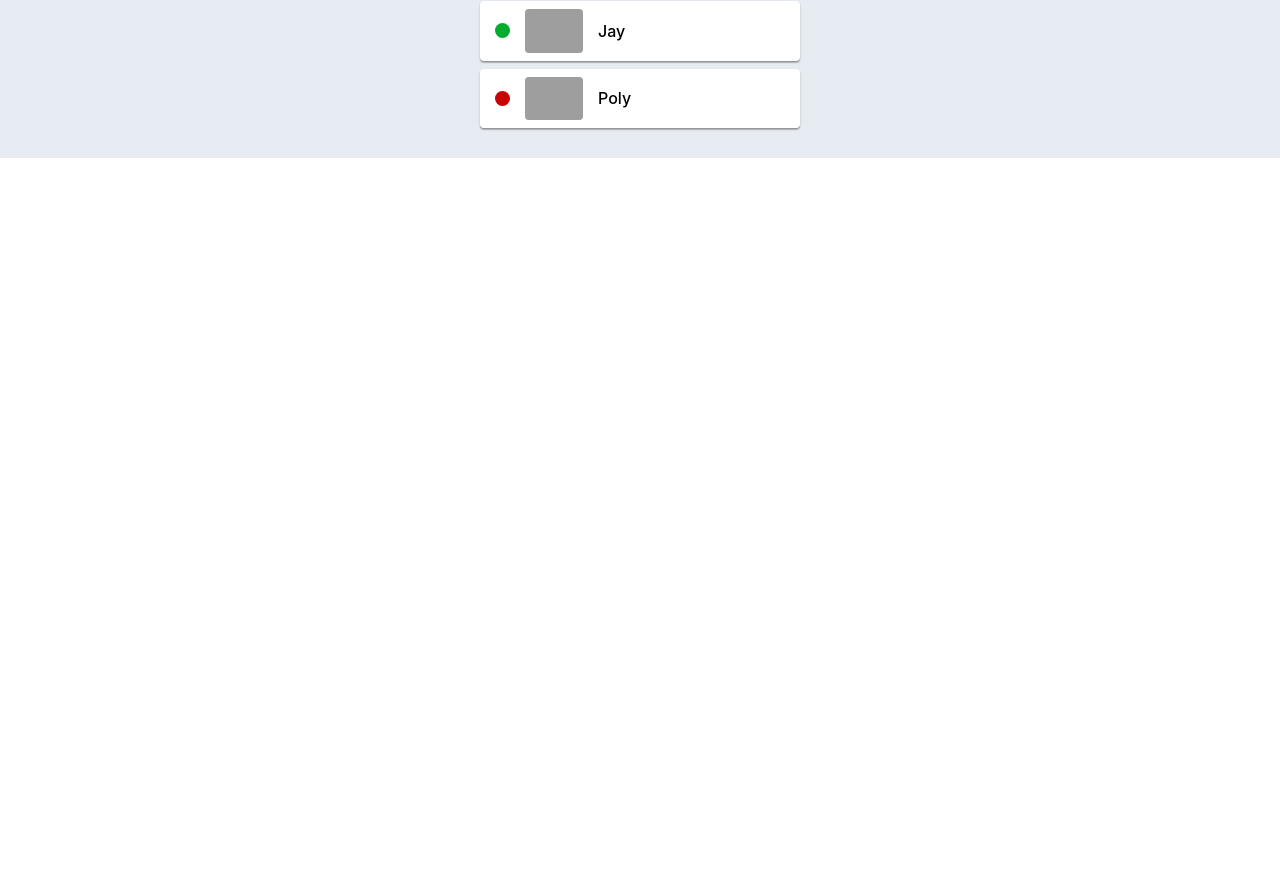
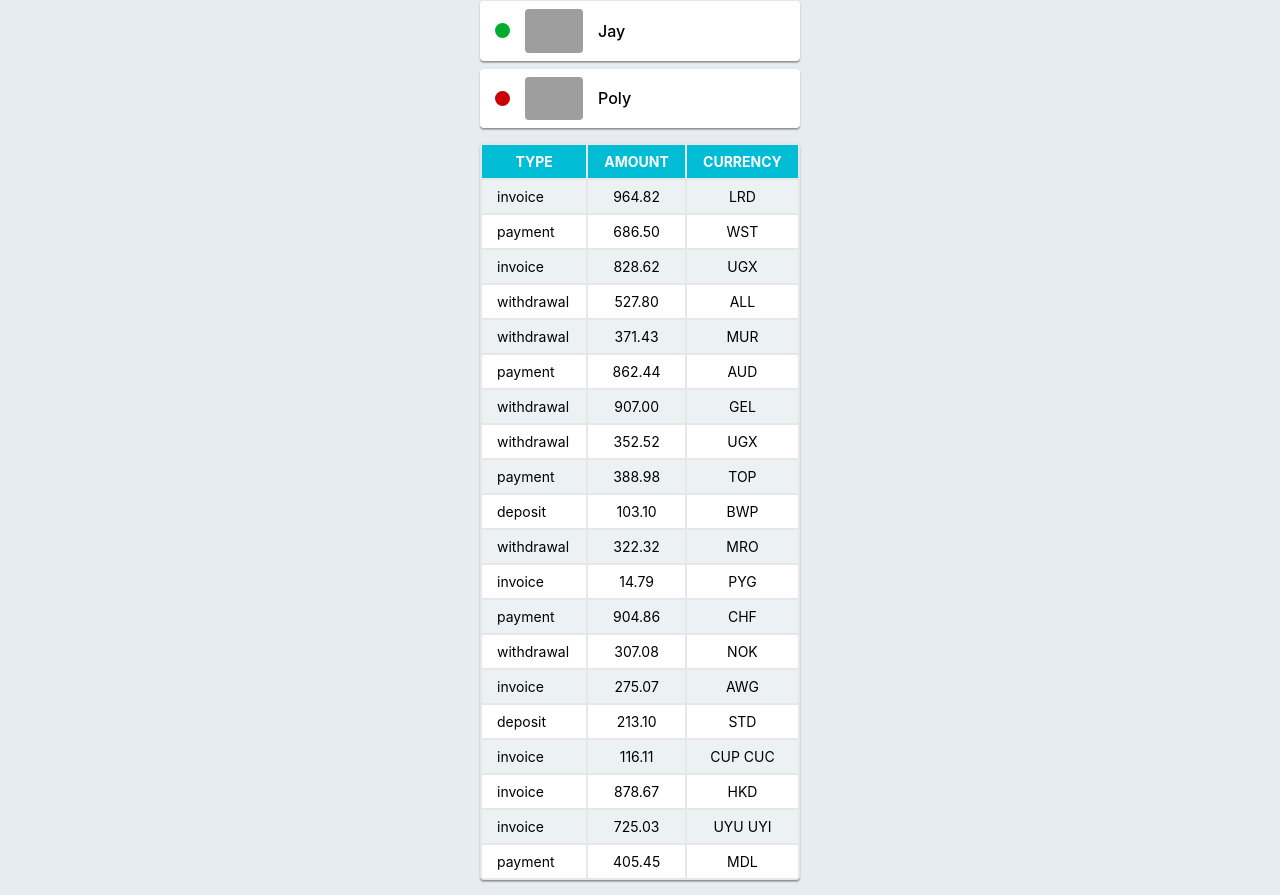
Before and after one commit to flashforward55/goit-react-hw-01-components, a React (Create React App) app: page / in a window 1280 px wide. Shown: the part 670-1565 px from the top of the page. Before the commit the page ends 828 px from the top, so only its background shows below. Built offline with nearby package versions, Linux system fonts and the light colour scheme; grey boxes are pictures that could not be loaded.

Commit message:
Add component TransactionHistory

```diff
--- a/src/components/App.jsx
+++ b/src/components/App.jsx
@@ -1,12 +1,13 @@
-
 import { Container } from 'components/App.styled';
 import { Profile } from 'components/Profile/Profile';
 import { Statistics } from 'components/Statistics/Statistics';
 import { FriendList } from 'components/FriendList/FriendList';
+import { TransactionHistory } from 'components/TransactionHistory/TransactionHistory';
 
 import user from 'base/user.json';
-import data from 'base/data.json'
+import data from 'base/data.json';
 import friends from 'base/friends.json';
+import transactions from 'base/transactions.json';
 
 export const App = () => {
   return (
@@ -20,7 +21,7 @@ export const App = () => {
       />
       <Statistics title="Upload stats" stats={data} />
       <FriendList friends={friends} />
+      <TransactionHistory items={transactions} />
     </Container>
-
   );
 };
--- /dev/null
+++ b/src/components/TransactionHistory/TransactionHistory.jsx
@@ -0,0 +1,44 @@
+import PropTypes from 'prop-types';
+import {
+  TransactionBody,
+  TransactionTable,
+  TransactionTd,
+  TransactionTh,
+  TransactionThead,
+  TransactionTr,
+} from './TransactionHistory.styled';
+
+export const TransactionHistory = ({ items }) => {
+  return (
+    <TransactionTable>
+      <TransactionThead>
+        <TransactionTr>
+          <TransactionTh>Type</TransactionTh>
+          <TransactionTh>Amount</TransactionTh>
+          <TransactionTh>Currency</TransactionTh>
+        </TransactionTr>
+      </TransactionThead>
+
+      <TransactionBody>
+        {items.map(({ id, type, amount, currency }) => (
+          <TransactionTr key={id}>
+            <TransactionTd>{type}</TransactionTd>
+            <TransactionTd>{amount}</TransactionTd>
+            <TransactionTd>{currency}</TransactionTd>
+          </TransactionTr>
+        ))}
+      </TransactionBody>
+    </TransactionTable>
+  );
+};
+
+TransactionHistory.propTypes = {
+  items: PropTypes.arrayOf(
+    PropTypes.exact({
+      id: PropTypes.string.isRequired,
+      type: PropTypes.string.isRequired,
+      amount: PropTypes.string.isRequired,
+      currency: PropTypes.string.isRequired,
+    }).isRequired
+  ),
+};
--- /dev/null
+++ b/src/components/TransactionHistory/TransactionHistory.styled.jsx
@@ -0,0 +1,42 @@
+import styled from '@emotion/styled';
+
+export const TransactionTable = styled.table`
+  margin: 0 auto;
+  width: 320px;
+
+  border-radius: 4px;
+  box-shadow: 0px 1px 3px rgba(0, 0, 0, 0.12), 0px 1px 1px rgba(0, 0, 0, 0.14),
+    0px 2px 1px rgba(0, 0, 0, 0.2);
+  background-color: #e7e7e7;
+
+  font-size: 14px;
+`;
+
+export const TransactionThead = styled.thead`
+  background-color: #00bcd5;
+  text-transform: uppercase;
+  color: #fff;
+`;
+
+export const TransactionTr = styled.tr`
+  :nth-of-type(even) {
+    background-color: #ffffff;
+  }
+`;
+
+export const TransactionTh = styled.th`
+  padding: 8px 15px;
+`;
+
+export const TransactionBody = styled.tbody`
+  text-align: center;
+  background-color: #ecf1f4;
+`;
+
+export const TransactionTd = styled.td`
+  padding: 8px 15px;
+
+  :first-of-type {
+    text-align: left;
+  }
+`;
```
